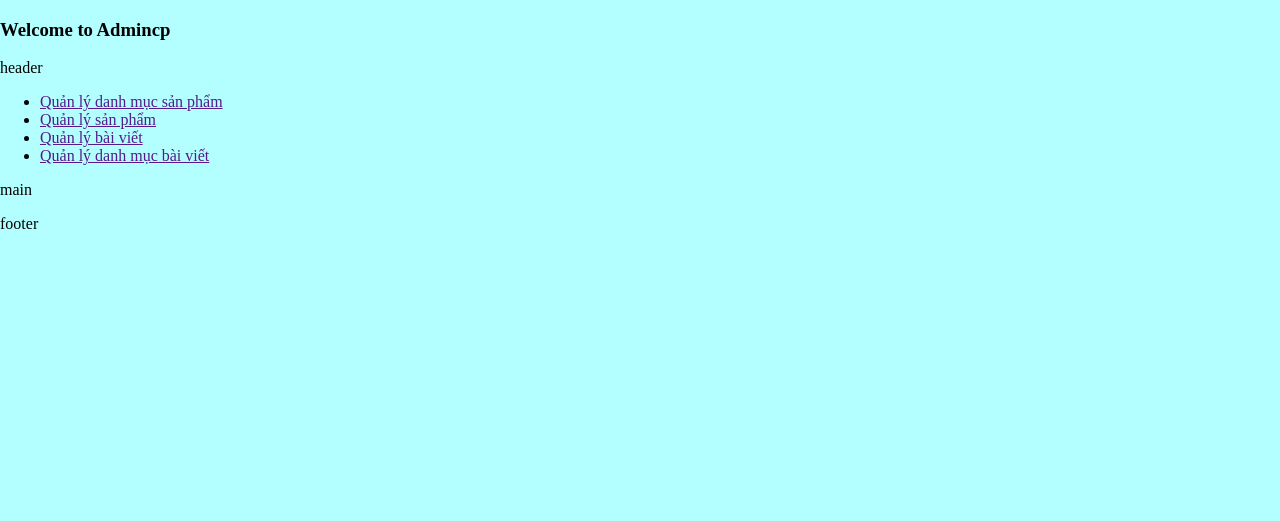
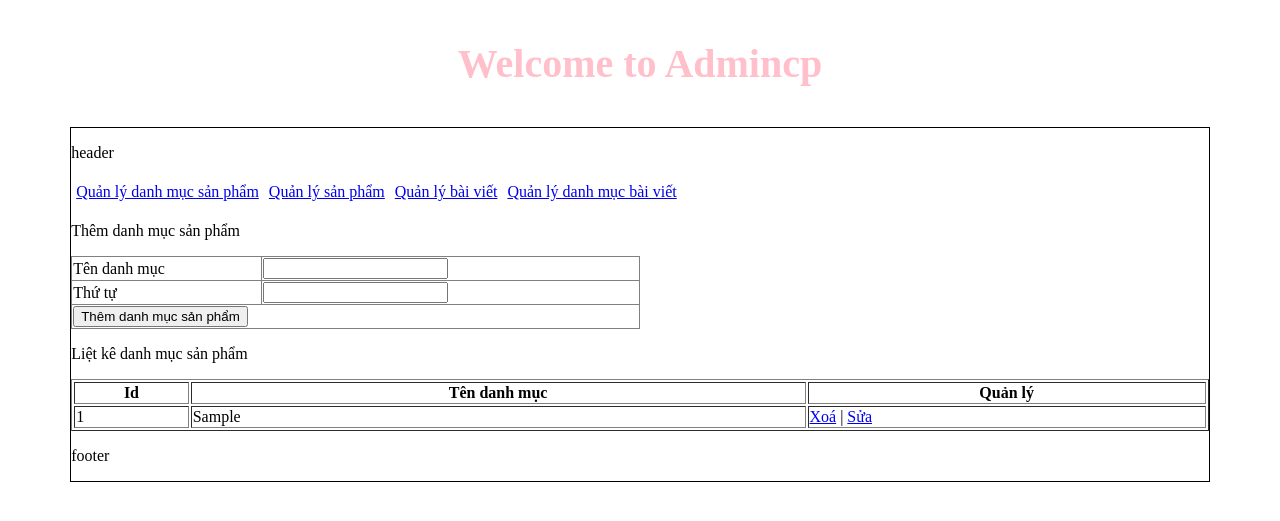
Before and after one commit to phuongit1306/Web_TMDTT2, a PHP site: page /admincp/index.php?action=quanlydanhmucsanpham in a window 1280 px wide. Shown: the top 521 px of the page. Run offline with PHP 8.4, Linux system fonts and the light colour scheme; tables that the repository leaves empty or names only in its code hold one stand-in row (values such as "Sample post").

Commit message:
modules & xoa45

```diff
--- a/admincp/css/styleadmincp.css
+++ b/admincp/css/styleadmincp.css
@@ -10,3 +10,14 @@ ul.admincp_list li{
 .clear{
     clear: both;
 }
+h3.title_admin{
+    text-align: center;
+    font-size: 40px;
+    color: pink;
+}
+.wrapper{
+    border: 1px solid #000;
+    height: auto;
+    width: 90%;
+    margin: 0 auto;
+}
--- a/admincp/index.php
+++ b/admincp/index.php
@@ -4,15 +4,18 @@
     <meta charset="UTF-8">
     <meta name="viewport" content="width=device-width, initial-scale=1.0">
     <title>Admincp</title>
-    <link rel="stylesheet" type="text/css" href="css/style.css">
+    <link rel="stylesheet" type="text/css" href="css/styleadmincp.css">
 </head>
 <body>
-    <h3>Welcome to Admincp</h3>
-    <?php
-        include("modules/header.php");
-        include("modules/menu.php");
-        include("modules/main.php");
-        include("modules/footer.php");
+    <h3 class="title_admin">Welcome to Admincp</h3>
+    <div class="wrapper">
+        <?php
+            include("config/config.php");
+            include("modules/header.php");
+            include("modules/menu.php");
+            include("modules/main.php");
+            include("modules/footer.php");
         ?>
+    </div>
 </body>
 </html>
--- /dev/null
+++ b/admincp/modules/dashboard.php
@@ -0,0 +1 @@
+<p>Welcome to dashboard</p>
--- a/admincp/modules/main.php
+++ b/admincp/modules/main.php
@@ -1,2 +1,20 @@
 <div class="clear"></div>
-<p>main</p>
+<div class="main">
+                <?php
+                    if(isset($_GET['action']))
+                    {
+                        $tam = $_GET['action'];
+                    }
+                    else{
+                        $tam = '';
+                    }
+                    if($tam == 'quanlydanhmucsanpham')
+                    {
+                        include("modules/quanlydanhmucsp/them.php");
+                        include("modules/quanlydanhmucsp/lietke.php");
+                    }else
+                    {
+                        include("modules/dashboard.php");
+                    }
+                ?>
+</div>
--- a/admincp/modules/menu.php
+++ b/admincp/modules/menu.php
@@ -1,6 +1,6 @@
 <ul class="admincp_list">
-    <li> <a href="">Quản lý danh mục sản phẩm</a></li>
-    <li> <a href="">Quản lý sản phẩm</a></li>
-    <li> <a href="">Quản lý bài viết</a></li>
-    <li> <a href="">Quản lý danh mục bài viết</a></li>
+    <li> <a href="index.php?action=quanlydanhmucsanpham">Quản lý danh mục sản phẩm</a></li>
+    <li> <a href="index.php?action=quanlysanpham">Quản lý sản phẩm</a></li>
+    <li> <a href="index.php?action=quanlybaiviet">Quản lý bài viết</a></li>
+    <li> <a href="index.php?action=quanlydanhmucbaiviet">Quản lý danh mục bài viết</a></li>
 </ul>
--- /dev/null
+++ b/admincp/modules/quanlydanhmucsp/lietke.php
@@ -0,0 +1,32 @@
+<?php
+$sql_lietke_danhmucsp = "SELECT * FROM tbl_danhmuc ORDER BY thutu DESC";
+$query_lietke_danhmucsp = mysqli_query($mysqli,$sql_lietke_danhmucsp);
+?>
+
+<p>Liệt kê danh mục sản phẩm</p>
+
+<table style="width:100%"  border="1" style="border-collapse: collapse;">
+        <tr>
+            <th>Id</th>
+            <th>Tên danh mục</th>
+            <th>Quản lý</th>
+        </tr>
+
+<?php
+    $i = 0;
+    while($row = mysqli_fetch_array($query_lietke_danhmucsp)){
+        $i++;
+?>
+
+        </tr>
+            <td><?php echo $i ?></td>
+            <td><?php echo $row['tendanhmuc'] ?></td>
+            <td>
+                <a href="modules/quanlydanhmucsp/xuly.php?iddanhmuc=<?php echo $row['id_danhmuc'] ?>">Xoá</a> | <a href="?action=quanlydanhmucsanpham&query=sua">Sửa</a>
+            </td>
+        </tr>
+
+<?php
+    }
+?>
+</table>
--- /dev/null
+++ b/admincp/modules/quanlydanhmucsp/them.php
@@ -0,0 +1,16 @@
+<p>Thêm danh mục sản phẩm</p>
+<table border="1" width="50%" style="border-collapse: collapse;">
+    <form method="POST" action="modules/quanlydanhmucsp/xuly.php">
+        <tr>
+            <td>Tên danh mục</td>
+            <td><input type="text" name="tendanhmuc"></td>
+        </tr>
+        <tr>
+            <td>Thứ tự</td>
+            <td><input type="text" name="thutu"></td>
+        </tr>
+        <tr>
+            <td colspan="2"> <input type="submit" name="themdanhmuc" value="Thêm danh mục sản phẩm"></td>
+        </tr>
+    </form>
+</table>
```
Also changed, not shown: admincp/modules/quanlydanhmucsp/xuly.php (added, +20 -0 lines), admincp/modules/quanlydanhmucsp/sua.php (added).
